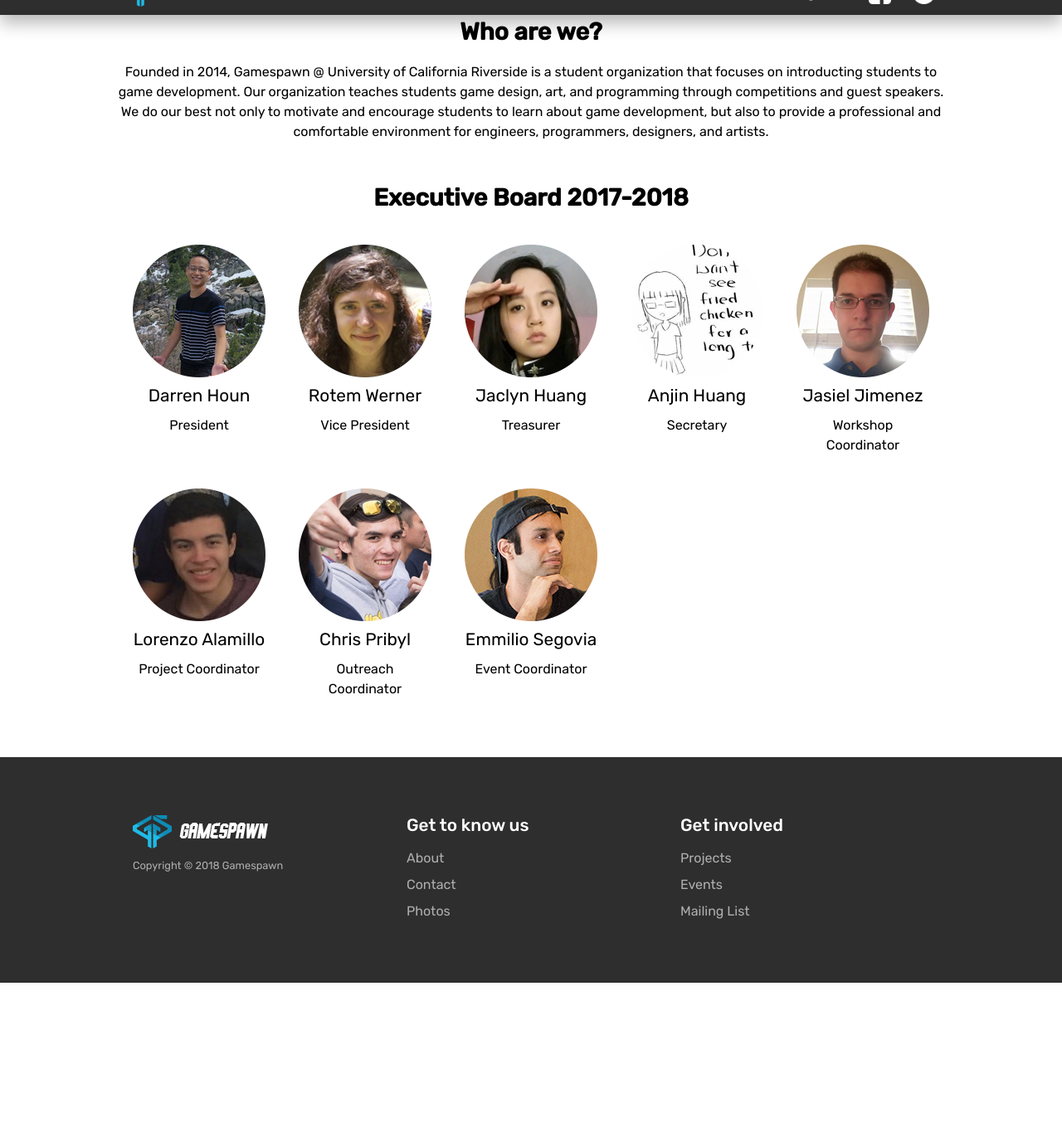
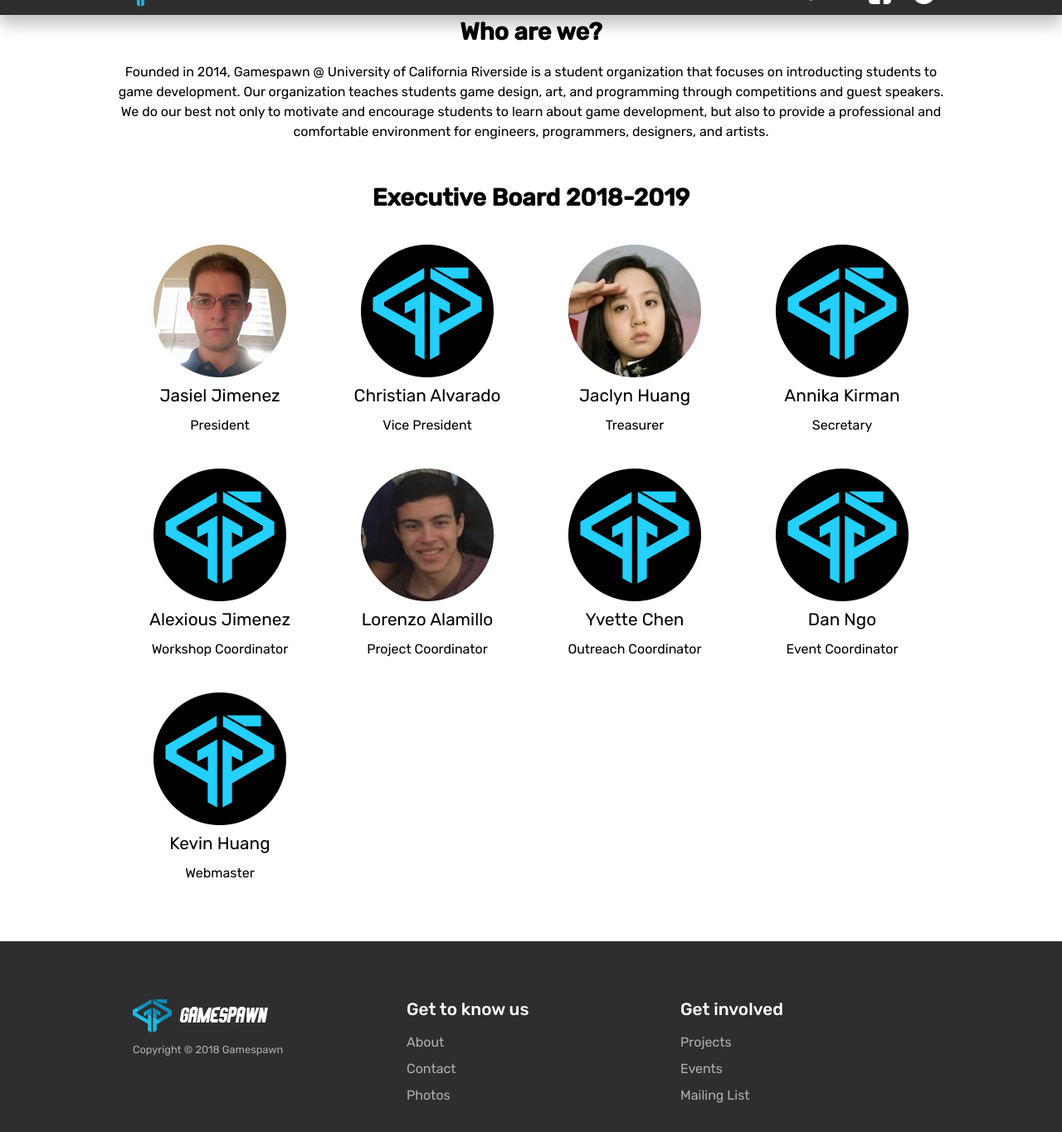
Before and after one commit to khuan028/GamespawnRedesignV2, a Jekyll site: the page built from about.html, in a window 1280 px wide and 1400 px high, scrolled down 462 px, cut to the strip 35-1400 px from the top of the window. Shown: the whole strip at 83% size. Built offline with Jekyll 4.4.1, drawn with Linux system fonts in a browser that asks for light colours; Markdown is read by kramdown in place of the engine named in the settings; before the commit the page ends 1682 px from its top, so only the background shows below that.

Commit message:
Updated executive board

```diff
--- a/_data/members.csv
+++ b/_data/members.csv
@@ -1,9 +1,10 @@
 name,position,image
-Darren Houn,President,about/darren.png
-Rotem Werner,Vice President,about/rotem.png
+Jasiel Jimenez,President,about/jasiel.png
+Christian Alvarado,Vice President,about/default.png
 Jaclyn Huang,Treasurer,about/jaclyn.png
-Anjin Huang,Secretary,about/anjin.png
-Jasiel Jimenez,Workshop Coordinator,about/jasiel.png
+Annika Kirman,Secretary,about/default.png
+Alexious Jimenez,Workshop Coordinator,about/default.png
 Lorenzo Alamillo,Project Coordinator,about/lorenzo.png
-Chris Pribyl,Outreach Coordinator,about/chris.png
-Emmilio Segovia,Event Coordinator,about/emmilio.png
+Yvette Chen,Outreach Coordinator,about/default.png
+Dan Ngo,Event Coordinator,about/default.png
+Kevin Huang,Webmaster,about/default.png
--- a/about.html
+++ b/about.html
@@ -23,7 +23,7 @@ extra_css: about.css
             game development, but also to provide a professional and comfortable environment for engineers,
             programmers, designers, and artists.</p>
         <div class="spacer-large"></div>
-        <h2>Executive Board 2017-2018</h2>
+        <h2>Executive Board 2018-2019</h2>
     </div>
 
     <div class="member-grid">
--- a/css/about.css
+++ b/css/about.css
@@ -5,7 +5,7 @@
 
 .member-grid {
     display: grid;
-    grid-template-columns: repeat(auto-fit, minmax(200px, 1fr));
+    grid-template-columns: repeat(auto-fit, minmax(250px, 1fr));
 }
 
 .member-item {
```
Also changed, not shown: img/about/default.png (added).
